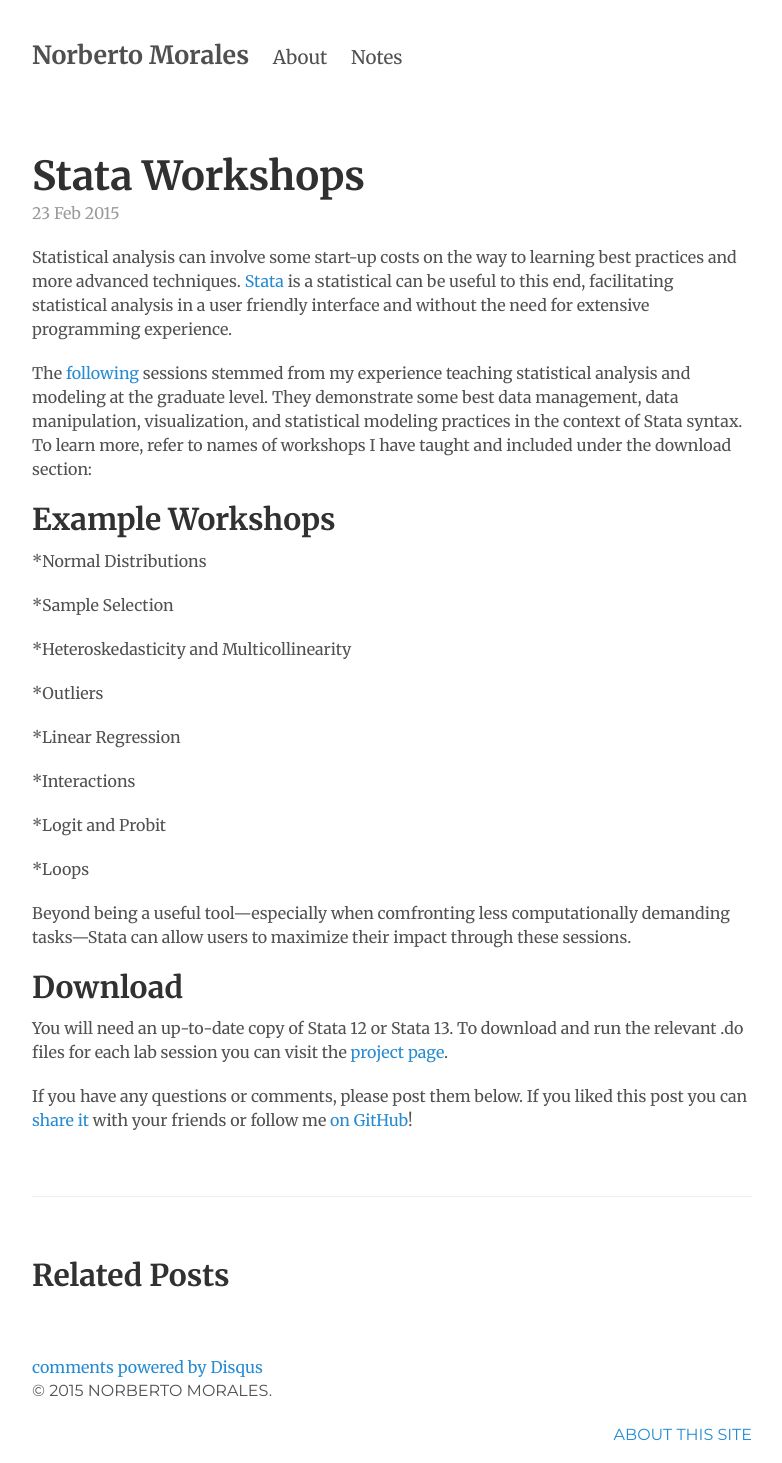
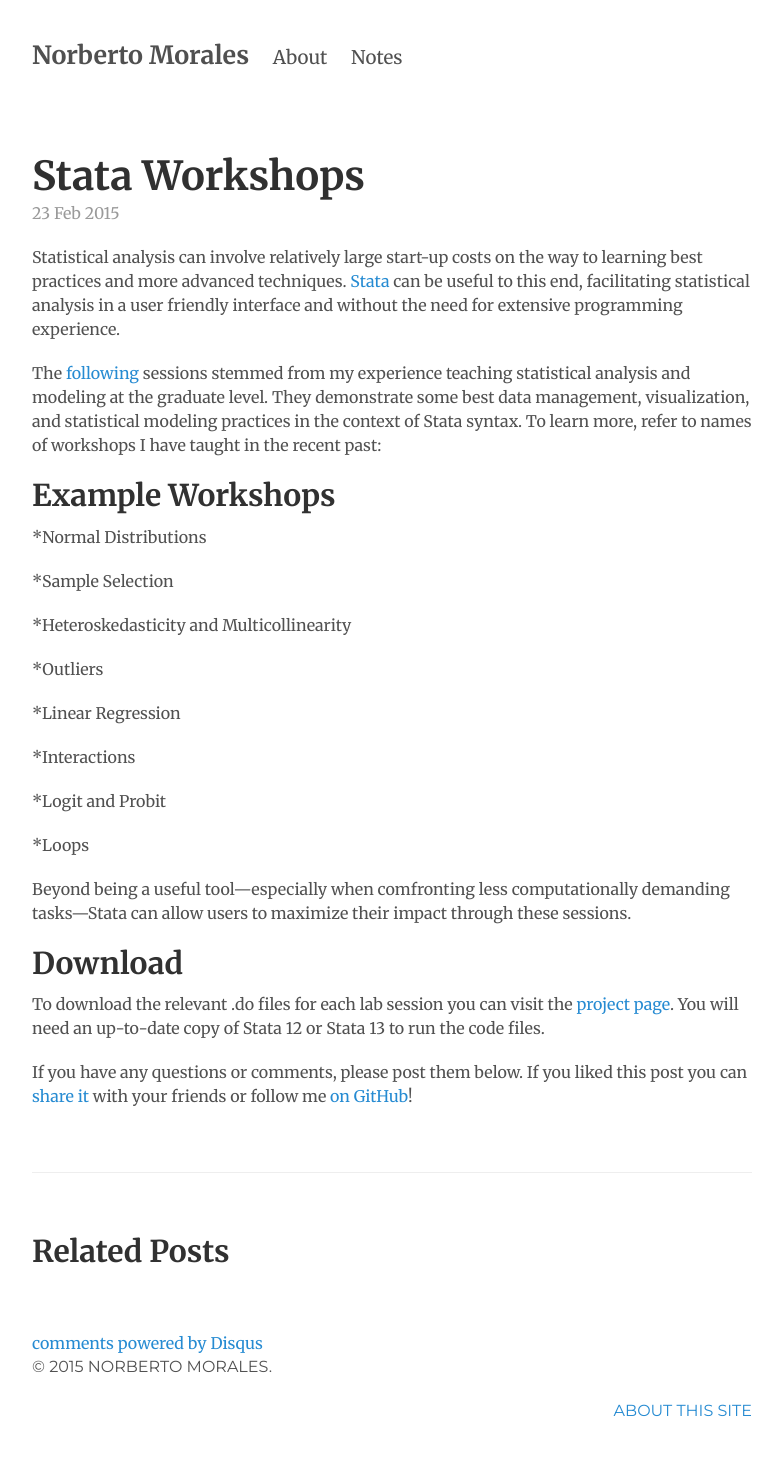
Before and after one commit to moralesn/moralesn.github.io, a Jekyll site: the page built from _posts/2015-02-23-stata-workshops.md, in a window 1280 px wide. Shown: the whole page, without its empty margins (248-1030 px from the left). Built offline with Jekyll 4.4.1, drawn with Linux system fonts in a browser that asks for light colours; Markdown is read by kramdown in place of the engine named in the settings; comment, search, counter and statistics services are not loaded; after the commit the page ends 1439 px from its top, so only the background shows below that.

Commit message:
Update 2015-02-23-stata-workshops.md

```diff
--- a/_posts/2015-02-23-stata-workshops.md
+++ b/_posts/2015-02-23-stata-workshops.md
@@ -6,9 +6,9 @@ redirect_from: "/2015/02/23/stata-workshops/"
 permalink: stata-workshops
 ---
 
-Statistical analysis can involve some start-up costs on the way to learning best practices and more advanced techniques. [Stata](http://www.stata.com/) is a statistical can be useful to this end, facilitating statistical analysis in a user friendly interface and without the need for extensive programming experience.
+Statistical analysis can involve relatively large start-up costs on the way to learning best practices and more advanced techniques. [Stata](http://www.stata.com/) can be useful to this end, facilitating statistical analysis in a user friendly interface and without the need for extensive programming experience.
 
-The [following](https://github.com/moralesn/stata_workshopsblob/master/README.md) sessions stemmed from my experience teaching statistical analysis and modeling at the graduate level. They demonstrate some best data management, data manipulation, visualization, and statistical modeling practices in the context of Stata syntax. To learn more, refer to names of workshops I have taught and included under the download section:
+The [following](https://github.com/moralesn/stata_workshopsblob/master/README.md) sessions stemmed from my experience teaching statistical analysis and modeling at the graduate level. They demonstrate some best data management, visualization, and statistical modeling practices in the context of Stata syntax. To learn more, refer to names of workshops I have taught in the recent past:
 
 ##Example Workshops
 
@@ -32,6 +32,6 @@ Beyond being a useful tool—especially when comfronting less computationally de
 
 ##Download
 
-You will need an up-to-date copy of Stata 12 or Stata 13. To download and run the relevant .do files for each lab session you can visit the [project page](https://github.com/moralesn/stata_workshops).
+To download the relevant .do files for each lab session you can visit the [project page](https://github.com/moralesn/stata_workshops). You will need an up-to-date copy of Stata 12 or Stata 13 to run the code files.
 
 {% include socialmedia_plug.html %}
```
